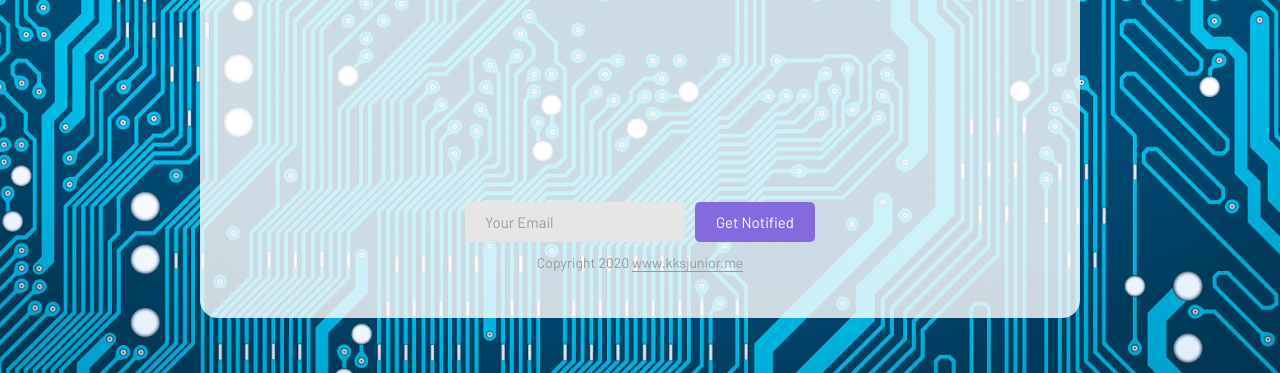
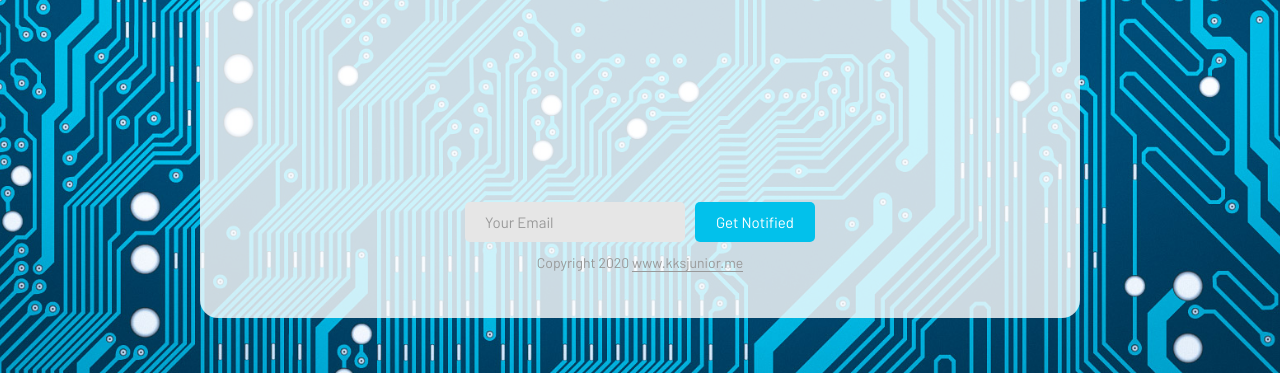
Before and after one commit to kksjunior/kksjunior.github.io, a plain HTML site: page index.html in a window 1280 px wide. Shown: the part 517-890 px from the top of the page. Drawn offline with Linux system fonts and the light colour scheme.

Commit message:
Button color change

```diff
--- a/css/main.css
+++ b/css/main.css
@@ -2,7 +2,6 @@
 Project:  ComingSoon
 Version:
 Last change:
-Assigned to:  Bach Le
 Primary use:
 -------------------------------------------------------------------*/
 
@@ -338,7 +337,7 @@ input.input100 {
 /*---------------------------------------------*/
 .how-btn {
   padding: 0 20px;
-  background-color: #846add;
+  background-color: #02c1eb;
   border-radius: 5px;
 }
 
```
